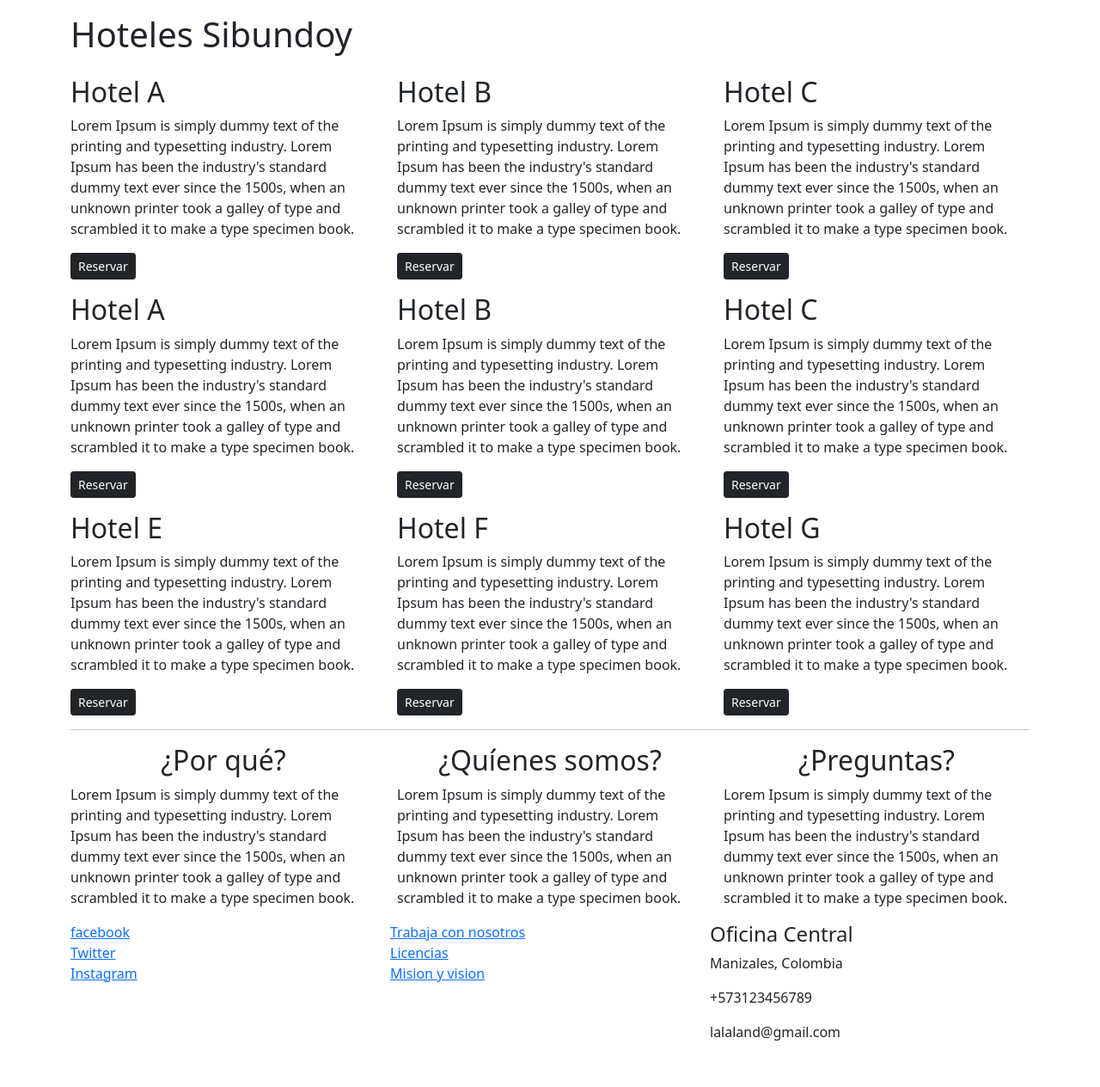
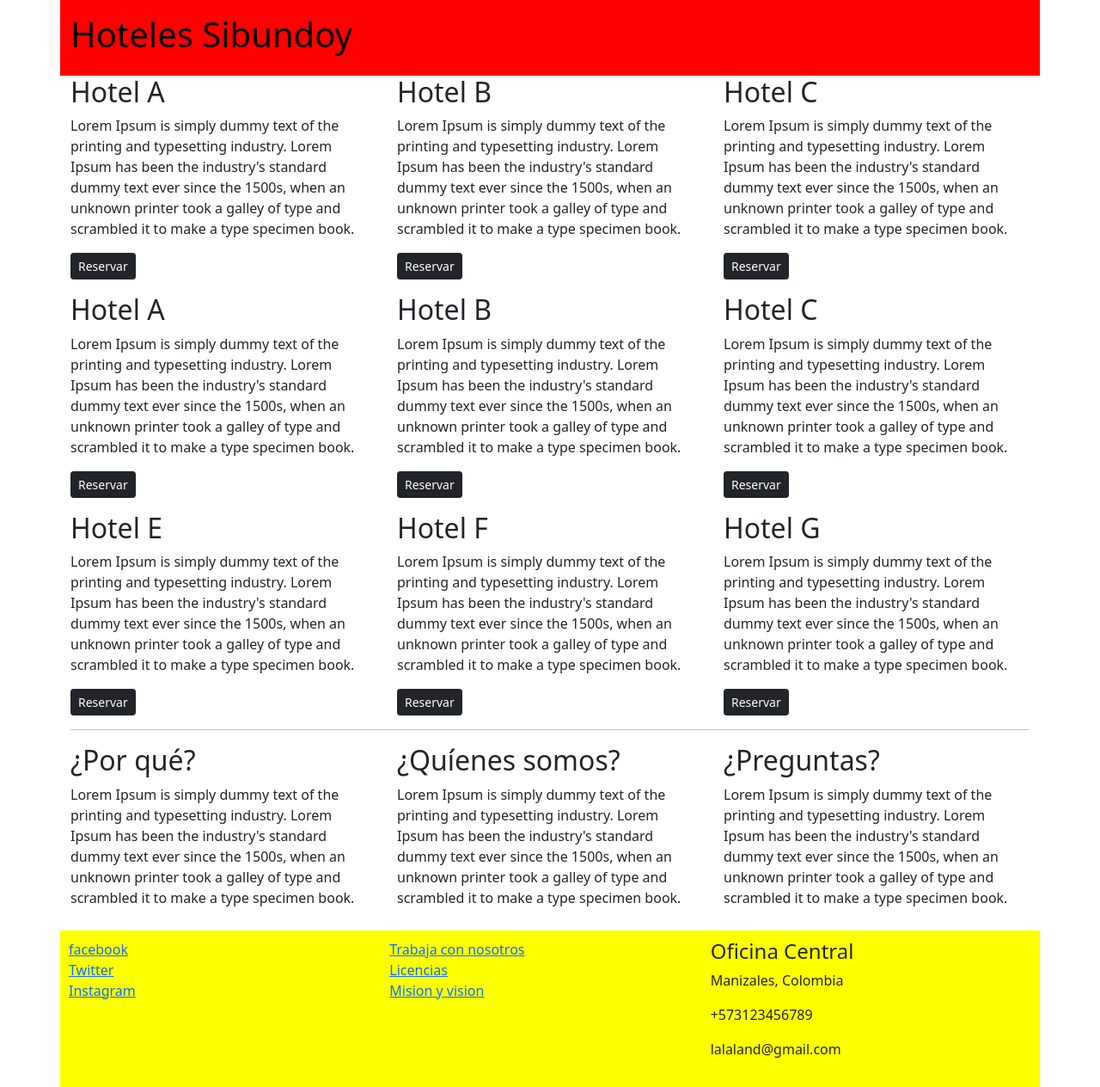
Before and after one commit to MaicolEgas43/proyectopractica, a website: page index.html in a window 1280 px wide. Shown: the whole page at 86% size. Drawn offline with nearby package versions, Linux system fonts and the light colour scheme.

Commit message:
Modificaciones finales

```diff
--- a/css/index.css
+++ b/css/index.css
@@ -1,3 +1,11 @@
-.h2{
-    text-align: center;
+.jumbotron {
+    background-color: red;
+    color: black;
 }
+
+.footer {
+    padding: 10px 10px 0 10px;
+    background-color: yellow;
+    margin-bottom: 0px;
+    margin-top: 10px;
+}
--- a/index.html
+++ b/index.html
@@ -15,7 +15,7 @@
 
 <body>
     <header>
-        <div class=" jumbotron container py-3">
+        <div class="jumbotron container py-3">
             <h1>Hoteles Sibundoy</h1>
         </div>
     </header>
@@ -140,8 +140,8 @@
     </div>
 
 
-    <footer>
-        <div class=" container d-flex flex-row align-items-start">
+    <footer >
+        <div class="footer container d-flex flex-row align-items-start">
             <div class="col-sm-4 d-flex flex-column ">
                 <a href="http:www.facebook.com">facebook</a>
                 <a href="http:www.Twitter.com">Twitter</a>
```
